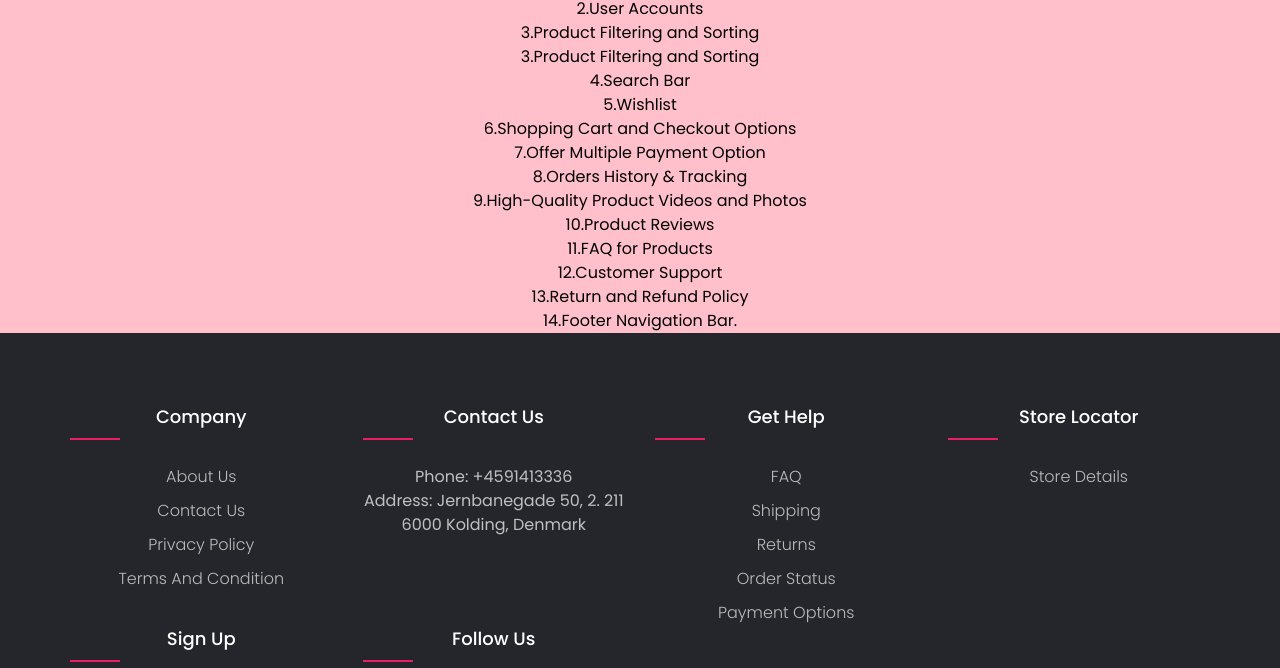
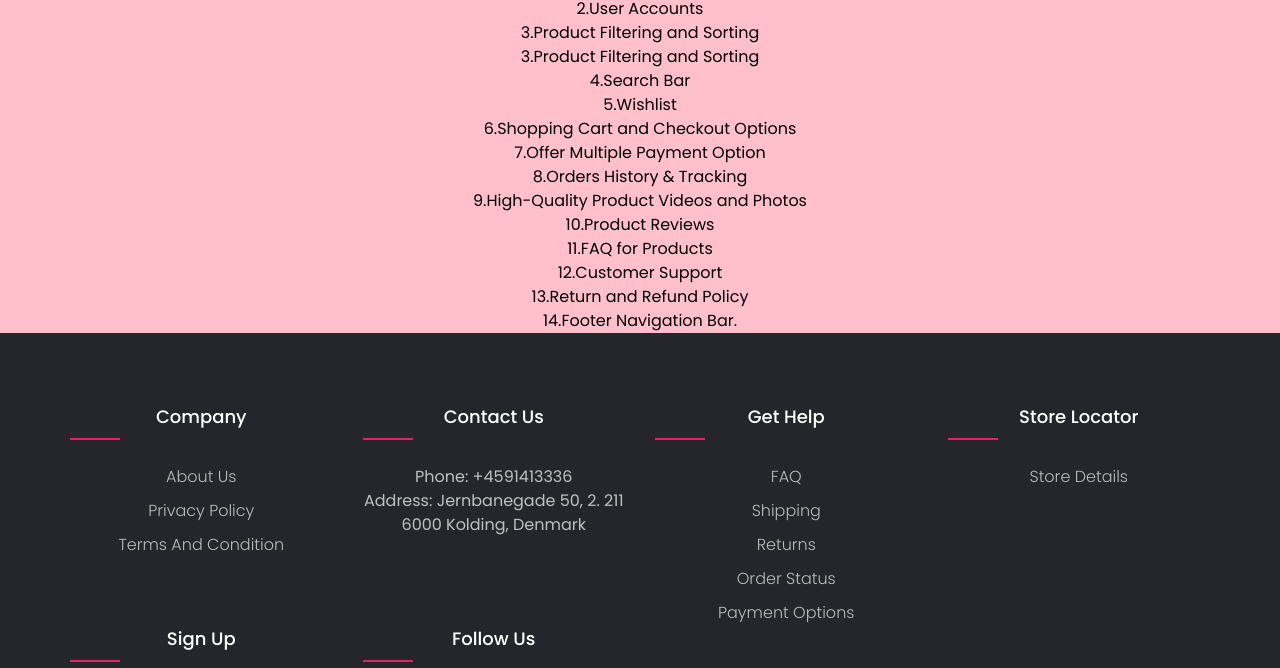
Before and after one commit to Tuser90/Daily-Shopmart, a plain HTML site: page index.html in a window 1280 px wide. Shown: the part 739-1407 px from the top of the page. Drawn offline with Linux system fonts and the light colour scheme.

Commit message:
Update index.html

```diff
--- a/index.html
+++ b/index.html
@@ -47,7 +47,6 @@
   	 			<h4>company</h4>
   	 			<ul>
   	 				<li><a href="#">About us</a></li>
-  	 				<li><a href="#">Contact us</a></li>
   	 				<li><a href="#">Privacy policy</a></li>
   	 				<li><a href="#">Terms and condition</a></li>
   	 			</ul>
```
